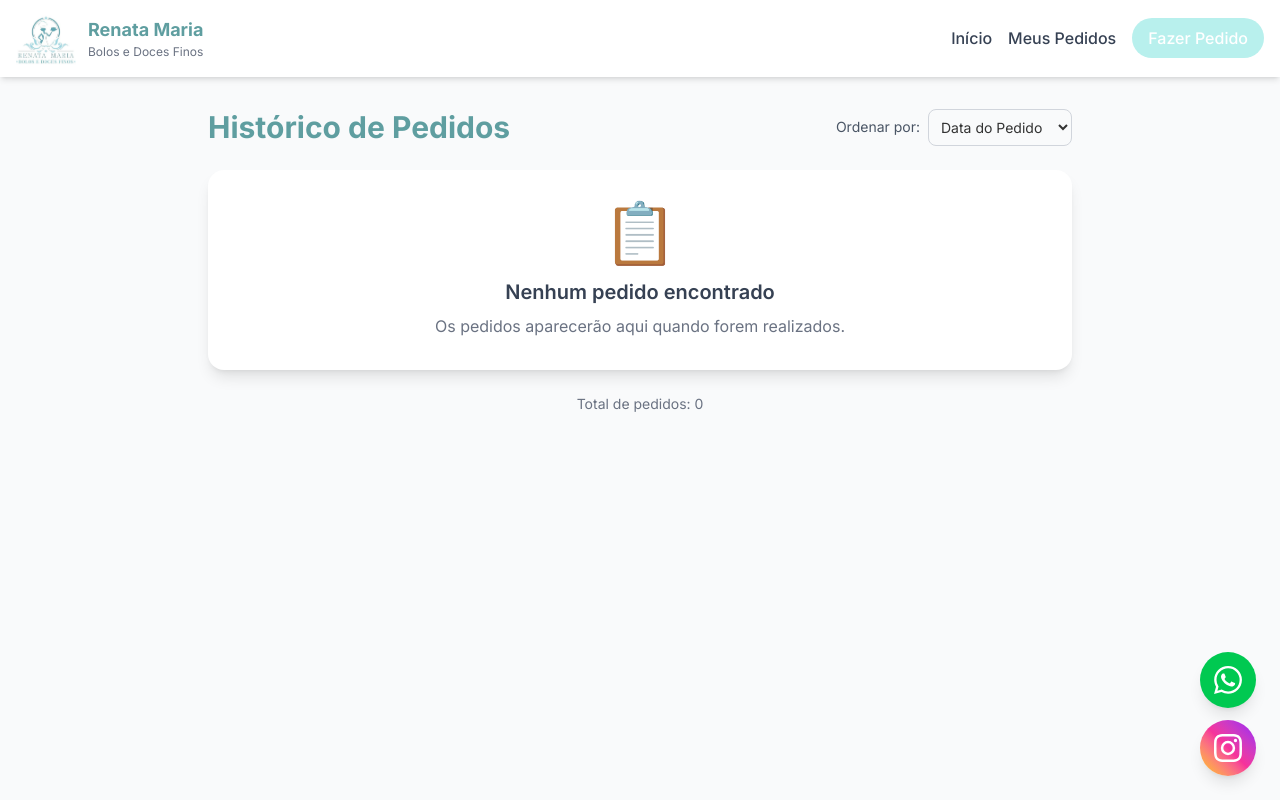
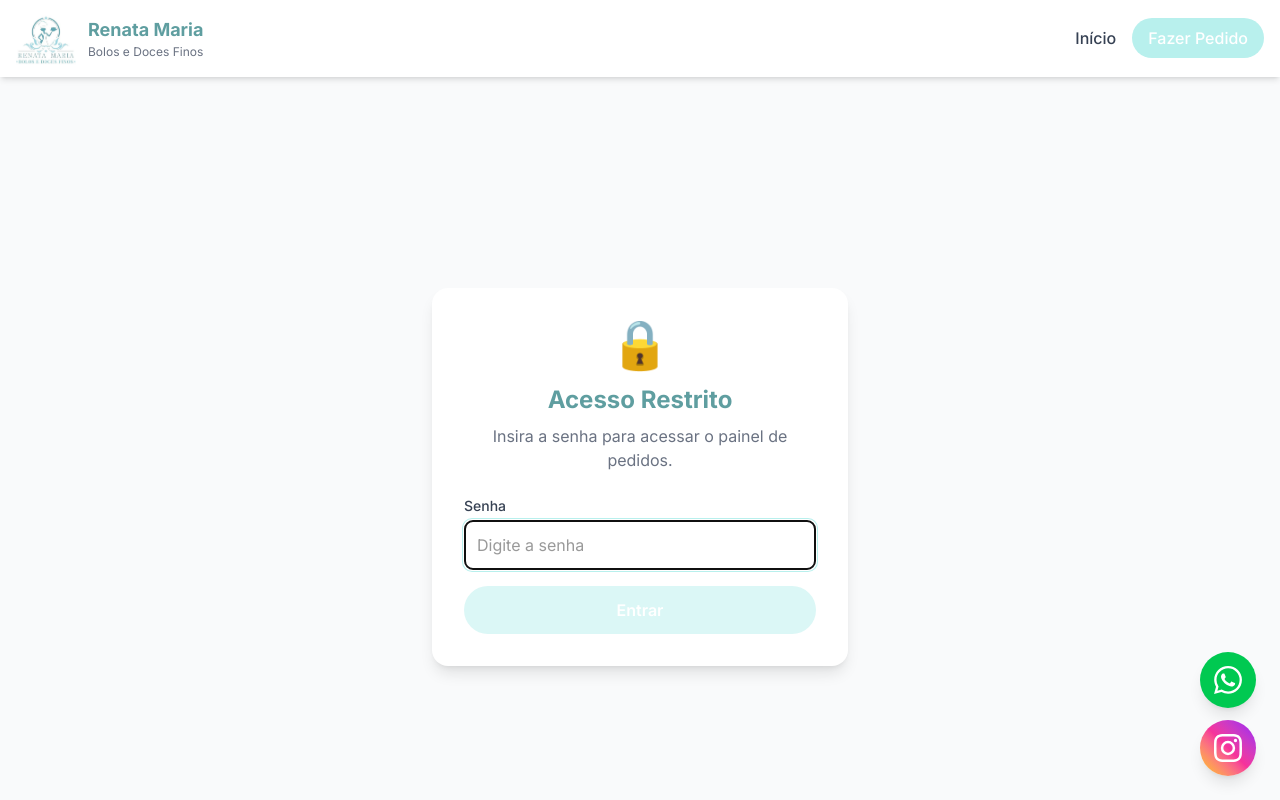
Before and after one commit to Lawm29/renatamaria, a Next.js app: page /pedidos in a window 1280 px wide. Shown: the top 800 px of the page. Built offline with nearby package versions, Linux system fonts and the light colour scheme.

Commit message:
feat: área do administrador com senha, proteção de pedidos

```diff
--- /dev/null
+++ b/src/app/api/auth/route.ts
@@ -0,0 +1,21 @@
+import { NextRequest, NextResponse } from 'next/server';
+
+export async function POST(request: NextRequest) {
+  try {
+    const { password } = await request.json();
+
+    if (password === process.env.ADMIN_PASSWORD) {
+      return NextResponse.json({ success: true });
+    } else {
+      return NextResponse.json(
+        { success: false, error: 'Senha incorreta' },
+        { status: 401 }
+      );
+    }
+  } catch {
+    return NextResponse.json(
+      { success: false, error: 'Erro ao validar senha' },
+      { status: 500 }
+    );
+  }
+}
--- a/src/app/pedidos/page.tsx
+++ b/src/app/pedidos/page.tsx
@@ -38,15 +38,56 @@ interface Pedido {
 }
 
 export default function PedidosPage() {
+  const [isAuthenticated, setIsAuthenticated] = useState(false);
+  const [password, setPassword] = useState('');
+  const [error, setError] = useState('');
+  const [isLoadingAuth, setIsLoadingAuth] = useState(true);
   const [pedidos, setPedidos] = useState<Pedido[]>([]);
   const [ordenacao, setOrdenacao] = useState<'dataPedido' | 'dataEntrega'>('dataPedido');
-  const [isLoading, setIsLoading] = useState(true);
+  const [isLoading, setIsLoading] = useState(false);
 
   useEffect(() => {
+    const savedAuth = localStorage.getItem('adminAuth');
+    if (savedAuth === 'true') {
+      setIsAuthenticated(true);
       fetchPedidos();
+    } else {
+      setIsLoadingAuth(false);
+    }
   }, []);
 
+  const handleLogin = async (e: React.FormEvent) => {
+    e.preventDefault();
+    setError('');
+    setIsLoading(true);
+
+    try {
+      const response = await fetch('/api/auth', {
+        method: 'POST',
+        headers: {
+          'Content-Type': 'application/json',
+        },
+        body: JSON.stringify({ password }),
+      });
+
+      const result = await response.json();
+
+      if (result.success) {
+        setIsAuthenticated(true);
+        localStorage.setItem('adminAuth', 'true');
+        fetchPedidos();
+      } else {
+        setError('Senha incorreta. Tente novamente.');
+      }
+    } catch {
+      setError('Erro ao validar senha. Tente novamente.');
+    } finally {
+      setIsLoading(false);
+    }
+  };
+
   const fetchPedidos = async () => {
+    setIsLoading(true);
     try {
       const response = await fetch('/api/orders');
       const data = await response.json();
@@ -76,22 +117,72 @@ export default function PedidosPage() {
     }
   };
 
+  const handleLogout = () => {
+    localStorage.removeItem('adminAuth');
+    setIsAuthenticated(false);
+    setPedidos([]);
+    setPassword('');
+  };
+
+  if (isLoadingAuth) {
+    return (
+      <div className="min-h-screen bg-gray-50 flex items-center justify-center">
+        <div className="animate-spin h-8 w-8 border-4 border-[#b8f0ed] border-t-transparent rounded-full"></div>
+      </div>
+    );
+  }
+
+  if (!isAuthenticated) {
+    return (
+      <div className="min-h-screen bg-gray-50 flex items-center justify-center py-12">
+        <div className="max-w-md w-full mx-auto px-4">
+          <div className="bg-white rounded-2xl p-8 shadow-lg">
+            <div className="text-center mb-6">
+              <div className="text-5xl mb-4">🔒</div>
+              <h1 className="text-2xl font-bold text-[#5f9ea0]">Acesso Restrito</h1>
+              <p className="text-gray-500 mt-2">
+                Insira a senha para acessar o painel de pedidos.
+              </p>
+            </div>
+
+            <form onSubmit={handleLogin} className="space-y-4">
+              <div>
+                <label className="block text-sm font-medium text-gray-700 mb-1">
+                  Senha
+                </label>
+                <input
+                  type="password"
+                  value={password}
+                  onChange={(e) => setPassword(e.target.value)}
+                  className="w-full p-3 border border-gray-300 rounded-lg focus:ring-2 focus:ring-[#b8f0ed] focus:border-transparent"
+                  placeholder="Digite a senha"
+                  autoFocus
+                />
+              </div>
+
+              {error && (
+                <p className="text-red-500 text-sm text-center">{error}</p>
+              )}
+
+              <button
+                type="submit"
+                disabled={isLoading || !password}
+                className="w-full py-3 bg-[#b8f0ed] text-white rounded-full font-semibold hover:bg-[#5f9ea0] transition-all disabled:opacity-50 disabled:cursor-not-allowed"
+              >
+                {isLoading ? 'Validando...' : 'Entrar'}
+              </button>
+            </form>
+          </div>
+        </div>
+      </div>
+    );
+  }
+
   const pedidosOrdenados = [...pedidos].sort((a, b) => {
     const dateA = new Date(a[ordenacao]).getTime();
     const dateB = new Date(b[ordenacao]).getTime();
     return dateB - dateA;
   });
-
-  if (isLoading) {
-    return (
-      <div className="min-h-screen bg-gray-50 flex items-center justify-center">
-        <div className="text-center">
-          <div className="animate-spin h-8 w-8 border-4 border-[#b8f0ed] border-t-transparent rounded-full mx-auto"></div>
-          <p className="mt-4 text-gray-600">Carregando pedidos...</p>
-        </div>
-      </div>
-    );
-  }
 
   return (
     <div className="min-h-screen bg-gray-50 py-8">
@@ -99,6 +190,7 @@ export default function PedidosPage() {
         <div className="flex flex-col sm:flex-row items-start sm:items-center justify-between gap-4 mb-6">
           <h1 className="text-3xl font-bold text-[#5f9ea0]">Histórico de Pedidos</h1>
 
+          <div className="flex items-center gap-4">
             <div className="flex items-center gap-2">
               <label className="text-sm text-gray-600">Ordenar por:</label>
               <select
@@ -110,9 +202,21 @@ export default function PedidosPage() {
                 <option value="dataEntrega">Data de Entrega</option>
               </select>
             </div>
+            <button
+              onClick={handleLogout}
+              className="text-sm text-gray-500 hover:text-gray-700"
+            >
+              Sair
+            </button>
+          </div>
         </div>
 
-        {pedidosOrdenados.length === 0 ? (
+        {isLoading ? (
+          <div className="text-center py-12">
+            <div className="animate-spin h-8 w-8 border-4 border-[#b8f0ed] border-t-transparent rounded-full mx-auto"></div>
+            <p className="mt-4 text-gray-600">Carregando pedidos...</p>
+          </div>
+        ) : pedidosOrdenados.length === 0 ? (
           <div className="bg-white rounded-2xl p-8 shadow-lg text-center">
             <div className="text-6xl mb-4">📋</div>
             <h2 className="text-xl font-semibold text-gray-700 mb-2">
--- a/src/components/Footer.tsx
+++ b/src/components/Footer.tsx
@@ -1,6 +1,7 @@
 'use client';
 
 import Image from 'next/image';
+import Link from 'next/link';
 
 export default function Footer() {
   return (
@@ -41,6 +42,12 @@ export default function Footer() {
 
         <div className="border-t border-white/20 mt-6 pt-6 text-center text-sm opacity-80">
           <p>&copy; 2026 Renata Maria - Bolos e Doces Finos. Todos os direitos reservados.</p>
+          <Link
+            href="/pedidos"
+            className="text-xs opacity-40 hover:opacity-100 transition-opacity mt-2 inline-block"
+          >
+            Área do Administrador
+          </Link>
         </div>
       </div>
     </footer>
--- a/src/components/Header.tsx
+++ b/src/components/Header.tsx
@@ -29,12 +29,6 @@ export default function Header() {
             Início
           </Link>
           <Link
-            href="/pedidos"
-            className="text-gray-700 hover:text-[#b8f0ed] transition-colors font-medium hidden sm:block"
-          >
-            Meus Pedidos
-          </Link>
-          <Link
             href="/pedido"
             className="bg-[#b8f0ed] text-white px-4 py-2 rounded-full hover:bg-[#5f9ea0] transition-colors font-medium"
           >
```
Lines whose indentation alone changed are shown as unchanged.
